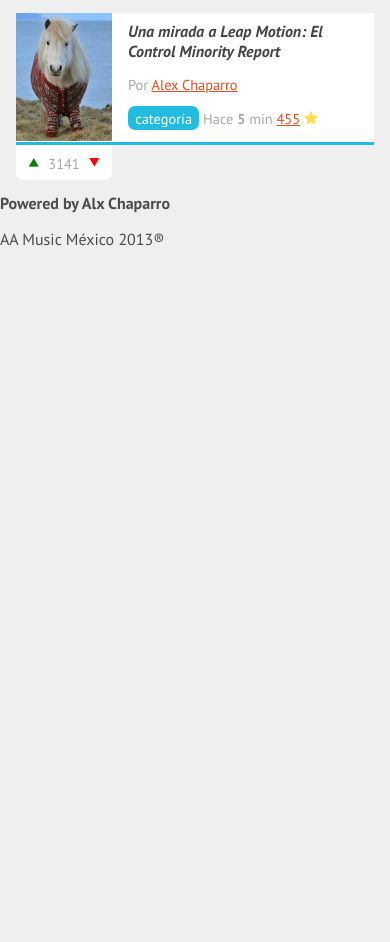
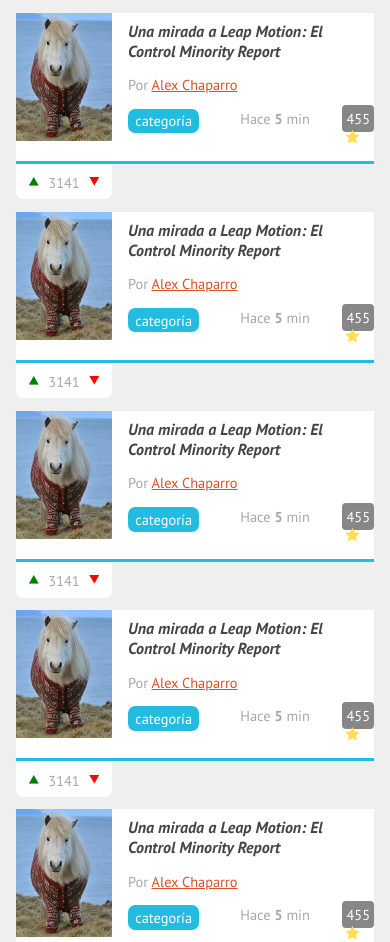
Before and after one commit to Alx1854/Puls3-America, a plain HTML site: page index.html in a window 390 px wide. Shown: the part 184-1126 px from the top of the page. Before the commit the page ends 844 px from the top, so only its background shows below. Drawn offline with Linux system fonts and the light colour scheme; files whose address does not match are found by name.

Commit message:
Responsive Design & Viewport

```diff
--- a/estilos.css
+++ b/estilos.css
@@ -12,13 +12,17 @@ a
 {
 	color: #DD4F24;
 }
+aside
+{
+	display: none;
+}
 body
 {
 	background: #EFEFEF;
 	color: #4C4C4C;
 	font-family: "PT Sans", Arial;
 	font-size: 16px;
-	margin: 0;
+	margin: 0 auto;
 }
 header
 {
@@ -143,8 +147,22 @@ nav #publicar_nav a
 	color: #A7A7A7;
 	font-size: 0.9em;
 }
+#contenido .item .datos_item
+{
+	text-align: right;
+}
+#contenido .item .datos_item .comentarios_item
+{
+	background: #878787;
+	border-radius: 4px;
+	color: white;
+	margin: 0 0 0 2em;
+	padding: 4px;
+	text-decoration: none;
+}
 #contenido .item .datos_item .guardar_item
 {
+	margin: 0 1em;
 	text-decoration: none;
 }
 #contenido .item .datos_item .guardar_item:after
@@ -158,6 +176,7 @@ nav #publicar_nav a
 	background: #22BCE0;
 	border-radius: 0.5em;
 	color: white;
+	float: left;
 	padding: 0.2em 0.5em;
 	text-decoration: none;
 }
--- a/index.html
+++ b/index.html
@@ -2,9 +2,11 @@
 <html lang="es">
 <head>
 	<meta charset="utf-8" />
+	<meta name="viewport" content="width=device-width, initial-scale=1, maximum-scale=1" />
 	<title>Puls3: Comunidad online de gente pro y (no sé que más escribir)</title>
 	<link rel="stylesheet" type="text/css" href="normalize.css" />
 	<link href='http://fonts.googleapis.com/css?family=PT+Sans:400,700,400italic,700italic' rel='stylesheet' type='text/css' />
+	<link rel="stylesheet" type="text/css" href="responsive.css" />
 	<link rel="stylesheet" type="text/css" href="estilos.css" />
 </head>
 <body>
@@ -29,7 +31,123 @@
 			<li id="publicar_nav"><a href="#">Publicar</a></li>
 		</ul>
 	</nav>
+	<aside id="bienvenida">
+			<h2>Hola, registrate</h2>
+			<p>Es importante registrarte porque LOL</p>
+			<a id="registro" href="#">Registrate acá</a>
+			<p id="mensaje_registro">En serio, registrate por favor</p>
+	</aside>
 	<section id="contenido">
+		<article class="item">
+			<figure class="imagen_item">
+				<img src="clase2/imagen.jpg" />
+			</figure>
+			<h2 class="titulo_item">
+				<a href="#">Una mirada a Leap Motion: El Control Minority Report</a>
+			</h2>
+			<p class="autor_item">
+				Por <a href="#">Alex Chaparro</a>
+			</p>
+			<p class="datos_item">
+				<a class="tag_item" href="#">categoría</a>
+				<span class="flecha_item">Hace <strong>5</strong> min</span>
+				<a class="comentarios_item" href="#">455</a>
+				<a class="guardar_item" href="#"></a>
+			</p>
+			<p class="votacion">
+				<a class="up" href="#"></a>
+				3141
+				<a class="down" href="#"></a>
+			</p>
+		</article>
+		<article class="item">
+			<figure class="imagen_item">
+				<img src="clase2/imagen.jpg" />
+			</figure>
+			<h2 class="titulo_item">
+				<a href="#">Una mirada a Leap Motion: El Control Minority Report</a>
+			</h2>
+			<p class="autor_item">
+				Por <a href="#">Alex Chaparro</a>
+			</p>
+			<p class="datos_item">
+				<a class="tag_item" href="#">categoría</a>
+				<span class="flecha_item">Hace <strong>5</strong> min</span>
+				<a class="comentarios_item" href="#">455</a>
+				<a class="guardar_item" href="#"></a>
+			</p>
+			<p class="votacion">
+				<a class="up" href="#"></a>
+				3141
+				<a class="down" href="#"></a>
+			</p>
+		</article>
+		<article class="item">
+			<figure class="imagen_item">
+				<img src="clase2/imagen.jpg" />
+			</figure>
+			<h2 class="titulo_item">
+				<a href="#">Una mirada a Leap Motion: El Control Minority Report</a>
+			</h2>
+			<p class="autor_item">
+				Por <a href="#">Alex Chaparro</a>
+			</p>
+			<p class="datos_item">
+				<a class="tag_item" href="#">categoría</a>
+				<span class="flecha_item">Hace <strong>5</strong> min</span>
+				<a class="comentarios_item" href="#">455</a>
+				<a class="guardar_item" href="#"></a>
+			</p>
+			<p class="votacion">
+				<a class="up" href="#"></a>
+				3141
+				<a class="down" href="#"></a>
+			</p>
+		</article>
+		<article class="item">
+			<figure class="imagen_item">
+				<img src="clase2/imagen.jpg" />
+			</figure>
+			<h2 class="titulo_item">
+				<a href="#">Una mirada a Leap Motion: El Control Minority Report</a>
+			</h2>
+			<p class="autor_item">
+				Por <a href="#">Alex Chaparro</a>
+			</p>
+			<p class="datos_item">
+				<a class="tag_item" href="#">categoría</a>
+				<span class="flecha_item">Hace <strong>5</strong> min</span>
+				<a class="comentarios_item" href="#">455</a>
+				<a class="guardar_item" href="#"></a>
+			</p>
+			<p class="votacion">
+				<a class="up" href="#"></a>
+				3141
+				<a class="down" href="#"></a>
+			</p>
+		</article>
+		<article class="item">
+			<figure class="imagen_item">
+				<img src="clase2/imagen.jpg" />
+			</figure>
+			<h2 class="titulo_item">
+				<a href="#">Una mirada a Leap Motion: El Control Minority Report</a>
+			</h2>
+			<p class="autor_item">
+				Por <a href="#">Alex Chaparro</a>
+			</p>
+			<p class="datos_item">
+				<a class="tag_item" href="#">categoría</a>
+				<span class="flecha_item">Hace <strong>5</strong> min</span>
+				<a class="comentarios_item" href="#">455</a>
+				<a class="guardar_item" href="#"></a>
+			</p>
+			<p class="votacion">
+				<a class="up" href="#"></a>
+				3141
+				<a class="down" href="#"></a>
+			</p>
+		</article>
 		<article class="item">
 			<figure class="imagen_item">
 				<img src="clase2/imagen.jpg" />
--- /dev/null
+++ b/responsive.css
@@ -0,0 +1,41 @@
+@media screen and (min-width: 768px)
+{
+	body
+	{
+		margin: 0 auto;
+		max-width: 1200px;
+	}
+	#bienvenida
+	{
+		display: block;
+		border-bottom: 1px solid #CCC;
+		float: right;
+		margin-right: 2%;
+		width: 25%;
+	}
+	#bienvenida h2
+	{
+		color: #434343;
+	}
+	#bienvenida #mensaje_registro,
+	#bienvenida #registro
+	{
+		text-align: center;
+	}
+	#bienvenida #mensaje_registro
+	{
+		font-size: 0.8em;
+	}
+	#bienvenida #registro
+	{
+		background: #22BCE0;
+		color: white;
+		display: block;
+		font-size: 1.2em;
+		padding: 0.5em 0;
+	}
+	#contenido
+	{
+		width: 70%;
+	}
+}
```
